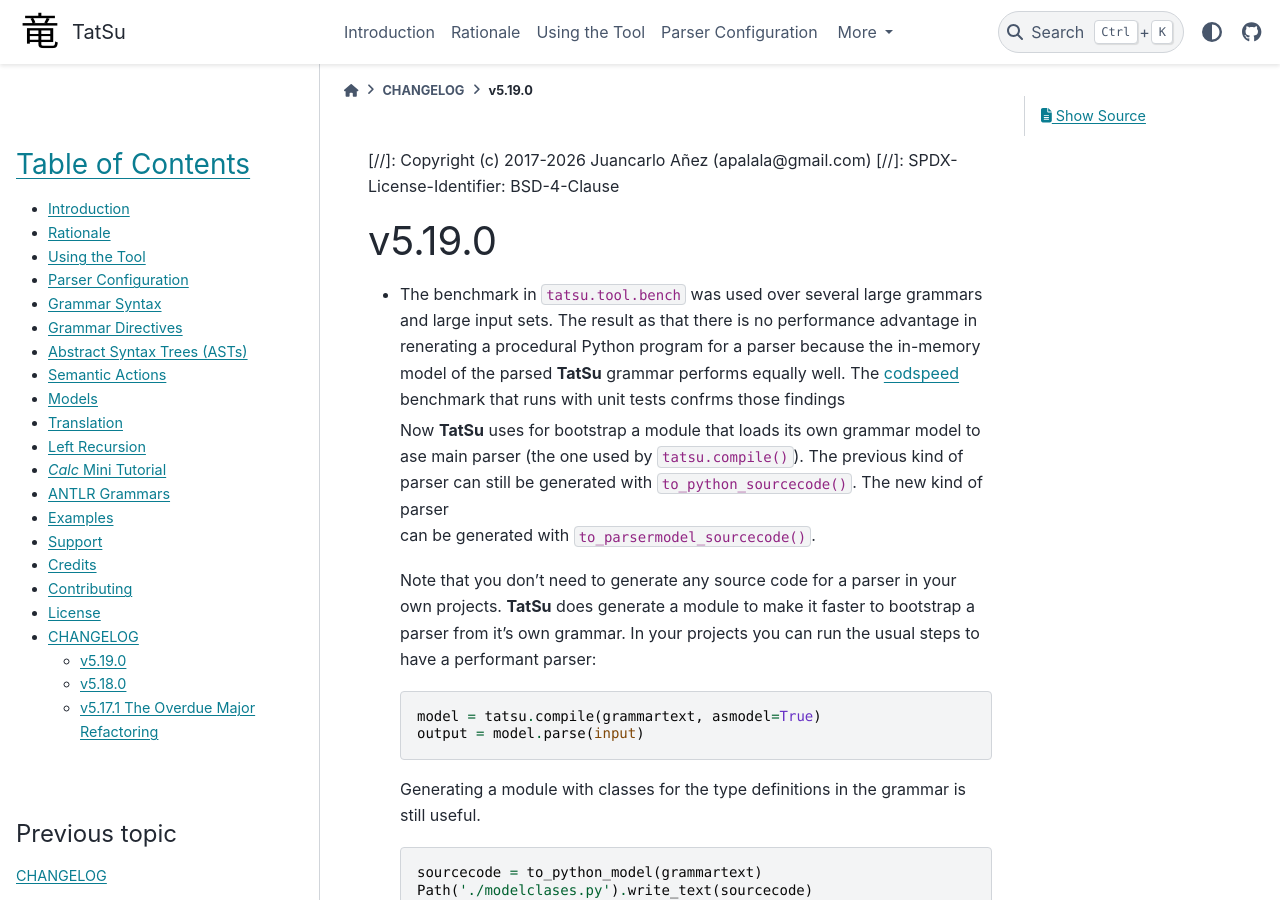
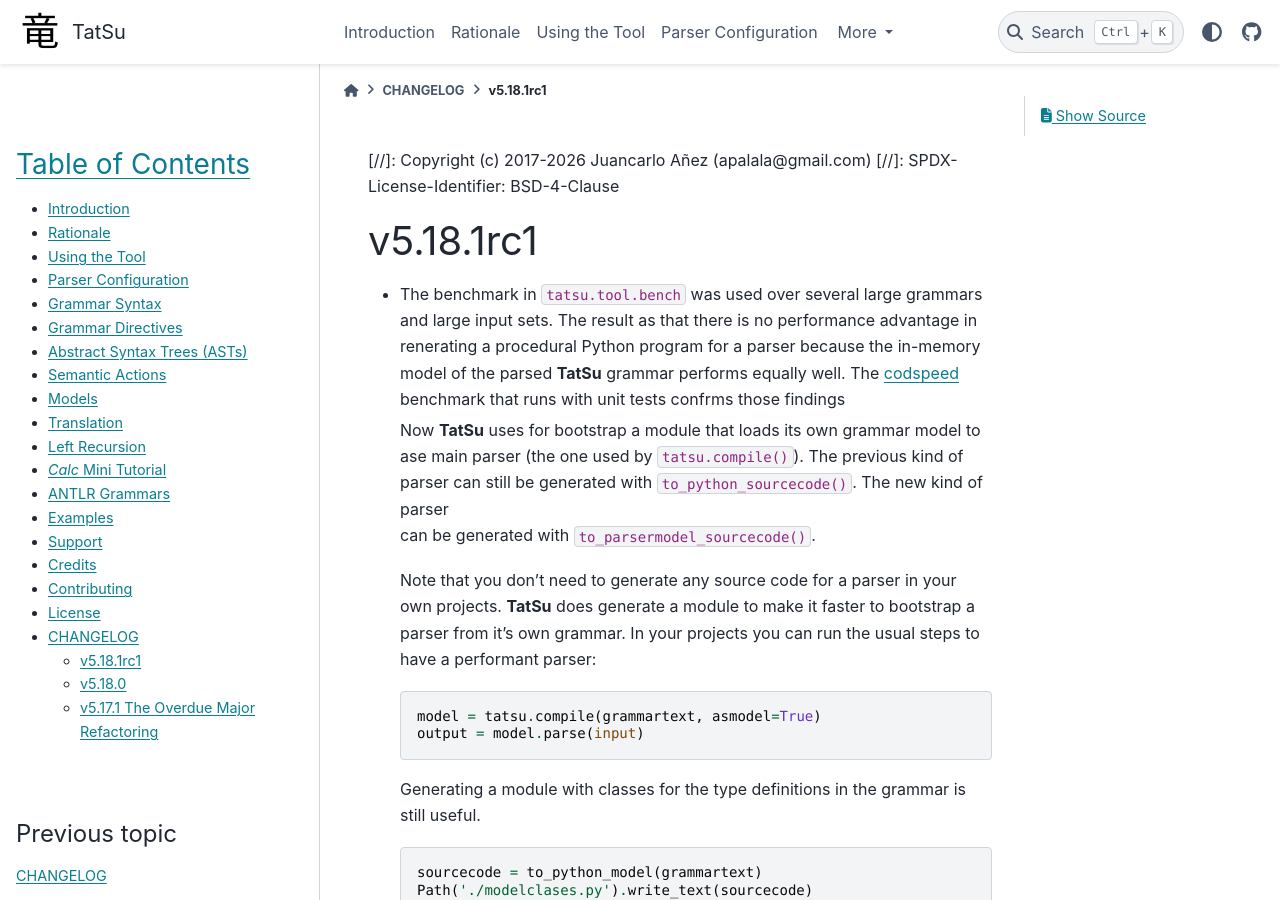
Before and after one commit to neogeny/TatSu, a Sphinx documentation site: the page built from docs/changelog/CHANGELOG_v5.18.1.md, in a window 1280 px wide and 900 px high. Built offline with Sphinx 7.4.7 and the PyData theme 0.15.4, drawn with Linux system fonts in a browser that asks for light colours; pages that are not in the unit, such as notebooks, are missing from menus.

Commit message:
[dis] bump down version number / not ready for prime

```diff
--- a/docs/changelog/CHANGELOG_v5.19.0.md
+++ b/docs/changelog/CHANGELOG_v5.18.1.md
@@ -1,7 +1,7 @@
 [//]: Copyright (c) 2017-2026 Juancarlo Añez (apalala@gmail.com)
 [//]: SPDX-License-Identifier: BSD-4-Clause
 
-# v5.19.0
+# v5.18.1rc1
 
 - The benchmark in `tatsu.tool.bench` was used over several large grammars and
   large input sets. The result as that there is no performance advantage in
--- a/tatsu/_version.py
+++ b/tatsu/_version.py
@@ -5,7 +5,8 @@
 
 from .util import Version
 
+
 __toolname__ = 'TatSu'
-__version__ = '5.19.0'
+__version__ = '5.18.1rc1'
 version = __version__
 version_info = Version.parse(version).astuple()
```
